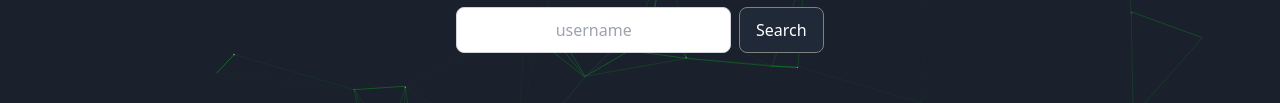
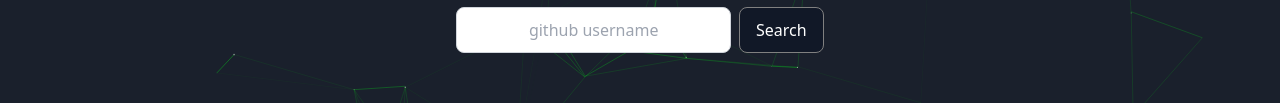
Before and after one commit to sudo-self/user-repos, a plain HTML site: page index.html in a window 1280 px wide. Shown: the part 526-629 px from the top of the page. Drawn offline with nearby package versions, Linux system fonts and the light colour scheme.

Commit message:
Update index.html

```diff
--- a/index.html
+++ b/index.html
@@ -205,13 +205,13 @@
         <input
           type="text"
           id="usernameInput"
-          placeholder="username"
+          placeholder="github username"
           class="px-4 py-2 border border-gray-300 rounded-lg focus:outline-none focus:border-blue-500"
           required
         />
         <button
           type="submit"
-          class="ml-2 px-4 py-2 text-white rounded-lg bg-gray-800 focus:outline-none hover:bg-green-800"
+          class="ml-2 px-4 py-2 text-white rounded-lg bg-gray-900 focus:outline-none hover:bg-green-800"
           style="border: 1px solid gray;"
         >
           Search
```
